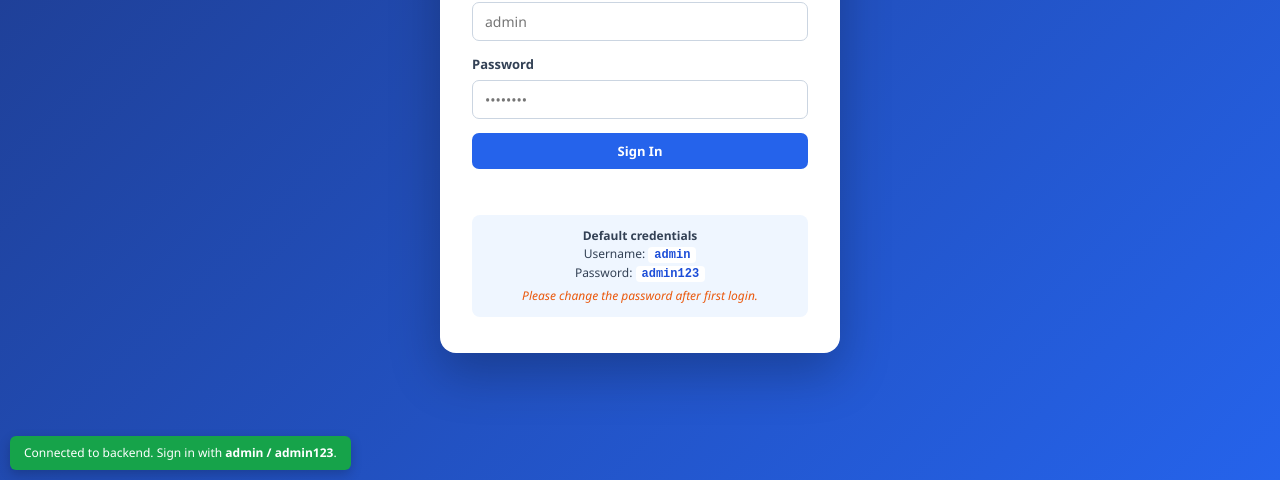
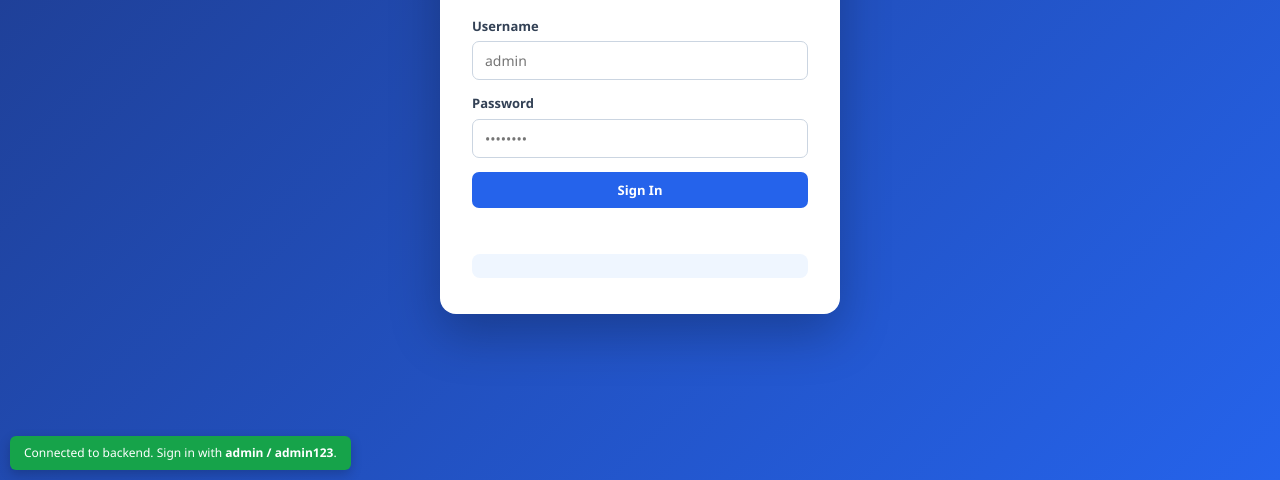
Before and after one commit to Javed-09/it-asset-dashboard, a plain HTML site: page index.html in a window 1280 px wide. Shown: the part 320-800 px from the top of the page. Drawn offline with nearby package versions, Linux system fonts and the light colour scheme.

Commit message:
Comment out default credentials in login form
Comment out the default credentials section in the login form.

```diff
--- a/index.html
+++ b/index.html
@@ -497,10 +497,10 @@ body {
         <p id="loginMsg" class="form-msg"></p>
       </form>
       <div class="login-hint">
-        <strong>Default credentials</strong><br>
+        <!--<strong>Default credentials</strong><br>
         Username: <code>admin</code><br>
         Password: <code>admin123</code><br>
-        <em>Please change the password after first login.</em>
+        <em>Please change the password after first login.</em> -->
       </div>
     </div>
   </div>
```
